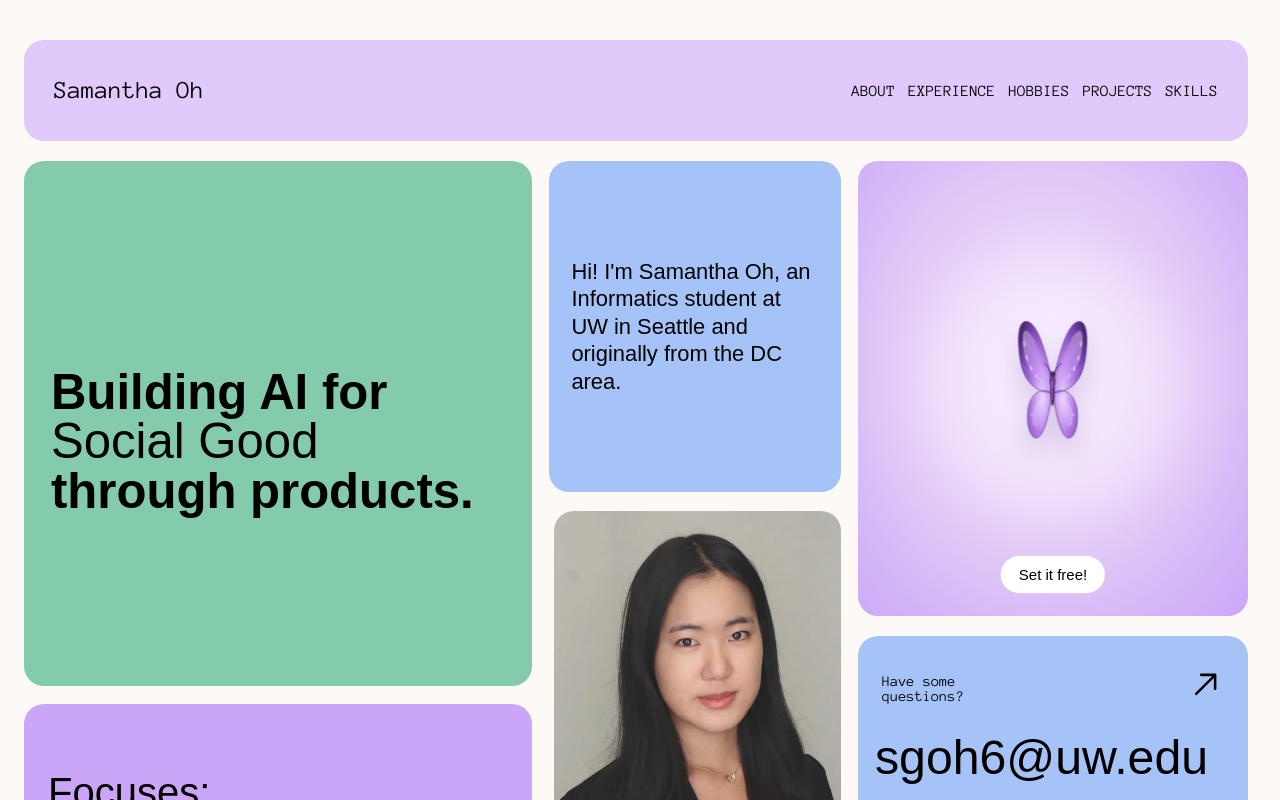
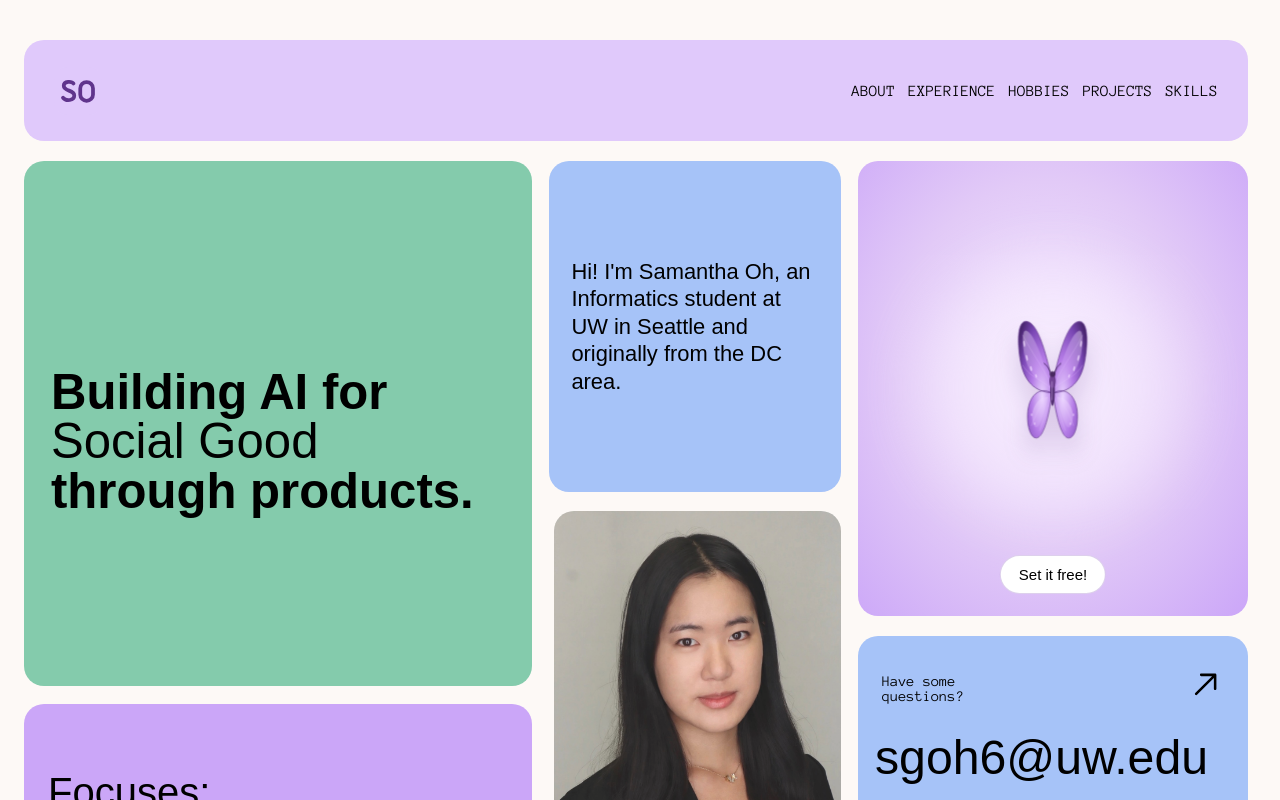
Before and after one commit to samanthaoh/my-portfolio, a React (Vite) app: page / in a window 1280 px wide. Shown: the top 800 px of the page. Built offline with nearby package versions, Linux system fonts and the light colour scheme; a web font is replaced by a local one.

Commit message:
Use SO favicon as header logo

```diff
--- a/src/App.tsx
+++ b/src/App.tsx
@@ -16,7 +16,7 @@ export default function App() {
     <div className="site">
       <div className="portfolio-home" id="top">
         <header className="home-header">
-          <a href="#top" className="home-name">Samantha Oh</a>
+          <a href="#top" className="home-name" aria-label="Samantha Oh, back to top"><img src="/favicon.svg" alt="" width="48" height="48" /></a>
           <nav className="home-nav" aria-label="Main navigation">
             {navItems.map((item) => (
               <a key={item.id} href={`#${item.id}`}>{item.label}</a>
--- a/src/index.css
+++ b/src/index.css
@@ -1529,3 +1529,5 @@ a {
 
 .butterfly-flyer { touch-action: none; cursor: grab; user-select: none; }
 .butterfly-flyer:active { cursor: grabbing; }
+
+.home-name img { display: block; width: 48px; height: 48px; }
```
